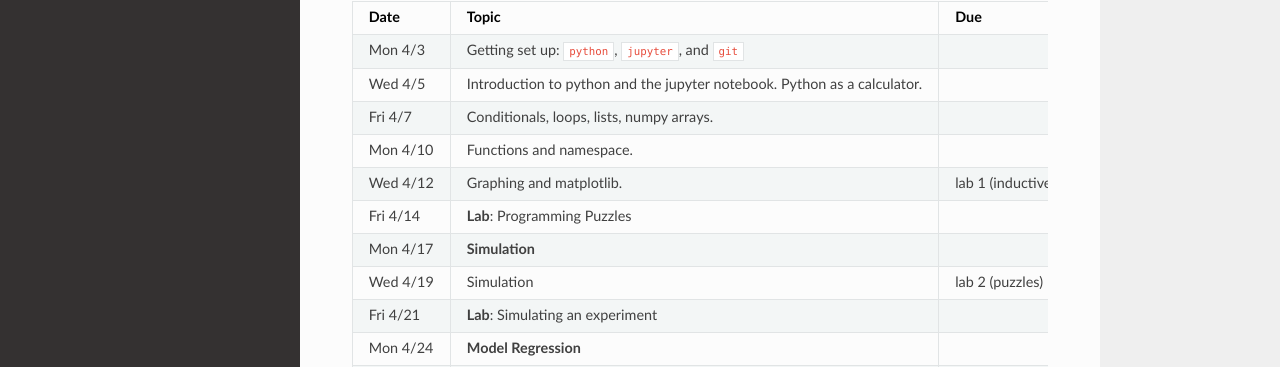
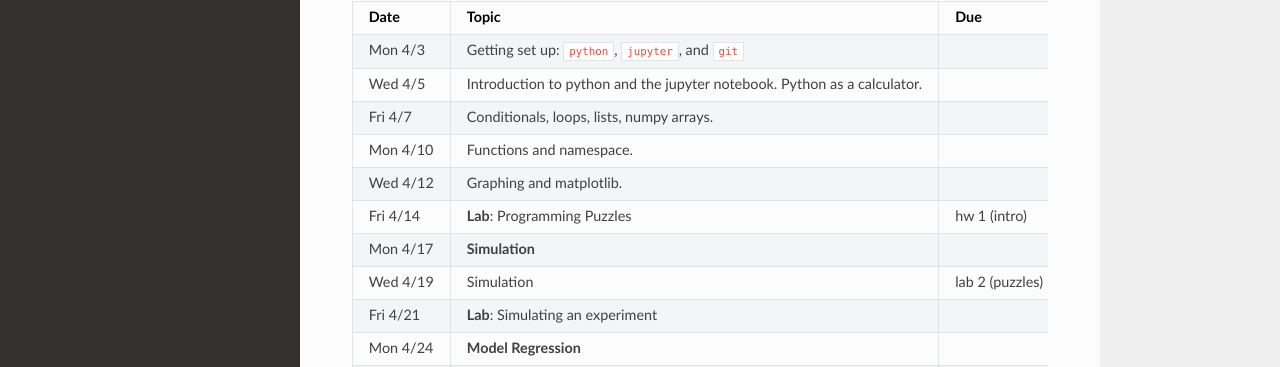
Before and after one commit to harmsm/pythonic-science, a Sphinx documentation site: the page built from docs/source/schedule.rst, in a window 1280 px wide and 1348 px high. Shown: the part 159-526 px from the top of the window. Built offline with Sphinx 7.4.7 and the Read the Docs theme 2.0.0, drawn with Linux system fonts in a browser that asks for light colours.

Commit message:
finished homework 1

```diff
--- a/docs/source/schedule.rst
+++ b/docs/source/schedule.rst
@@ -13,9 +13,9 @@ Schedule
 +---------+--------------------------------------------------------------------------+--------------------+
 | Mon 4/10| Functions and namespace.                                                 |                    |
 +---------+--------------------------------------------------------------------------+--------------------+
-| Wed 4/12| Graphing and matplotlib.                                                 | lab 1 (inductive)  |
+| Wed 4/12| Graphing and matplotlib.                                                 |                    |
 +---------+--------------------------------------------------------------------------+--------------------+
-| Fri 4/14| **Lab**: Programming Puzzles                                             |                    |
+| Fri 4/14| **Lab**: Programming Puzzles                                             | hw 1 (intro)       |
 +---------+--------------------------------------------------------------------------+--------------------+
 | Mon 4/17| **Simulation**                                                           |                    |
 +---------+--------------------------------------------------------------------------+--------------------+
```
Also changed, not shown: 4 other files.
